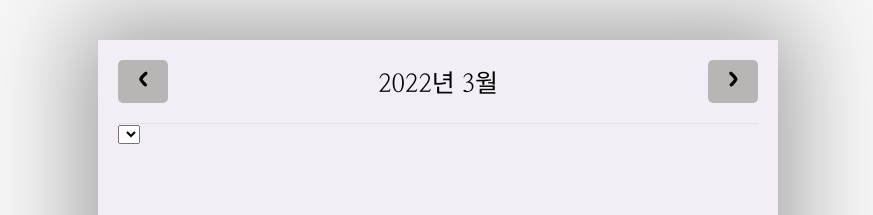
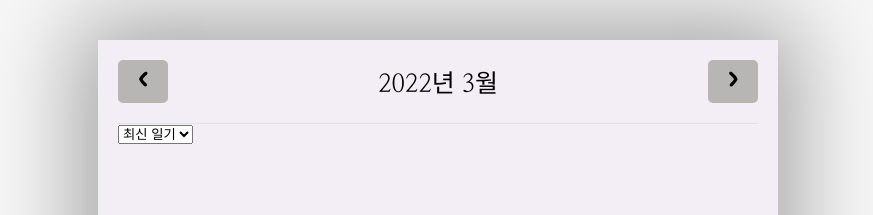
Before and after one commit to Skylar090807/emotion_diary, a React (Create React App) app: page / in a window 1280 px wide. Shown: the top 215 px of the page, without its empty margins (202-1075 px from the left). Built offline with nearby package versions, Linux system fonts and the light colour scheme.

Commit message:
ControlMenu props 사용하기

```diff
--- a/src/components/DiaryList.jsx
+++ b/src/components/DiaryList.jsx
@@ -10,7 +10,15 @@ const ControlMenu = ({ value, onChange, optionList }) => {
   //value prop: ControlMenu가 렌더링 하는 select가 어떤 것을 선택하고 있는지 알려주는 역할.
   //onChange prop: select가 변경되었을 때 바꿀 기능을 하는 함수.
   //optionList prop: select 태그 안의 options.
-  return <select></select>
+  return (
+    <select value={value} onChange={(e) => onChange(e.target.value)}>
+      {optionList.map((it, idx) => (
+        <option key={idx} value={it.value}>
+          {it.name}
+        </option>
+      ))}
+    </select>
+  )
 }
 
 const DiaryList = ({ diaryList }) => {
```
